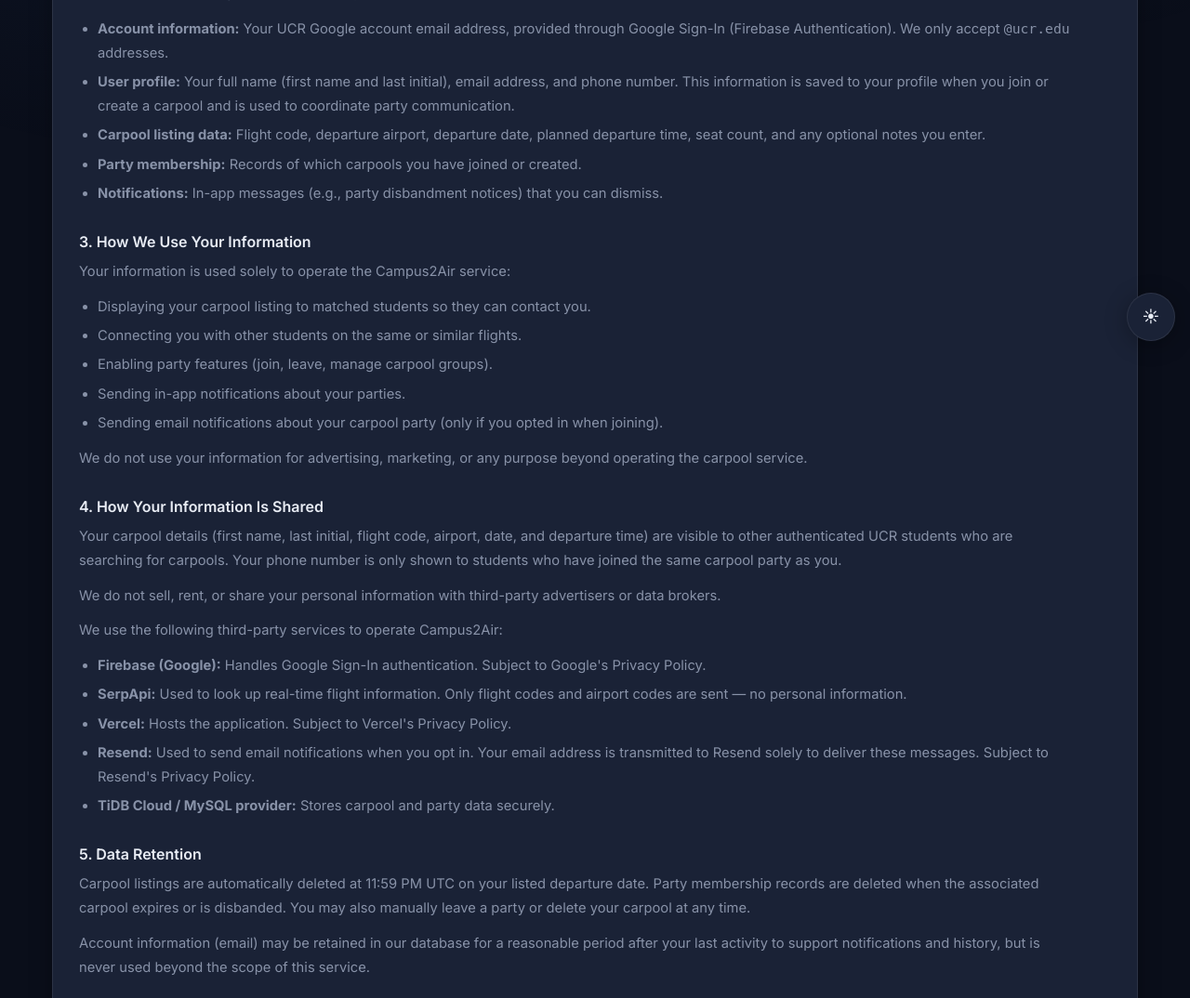
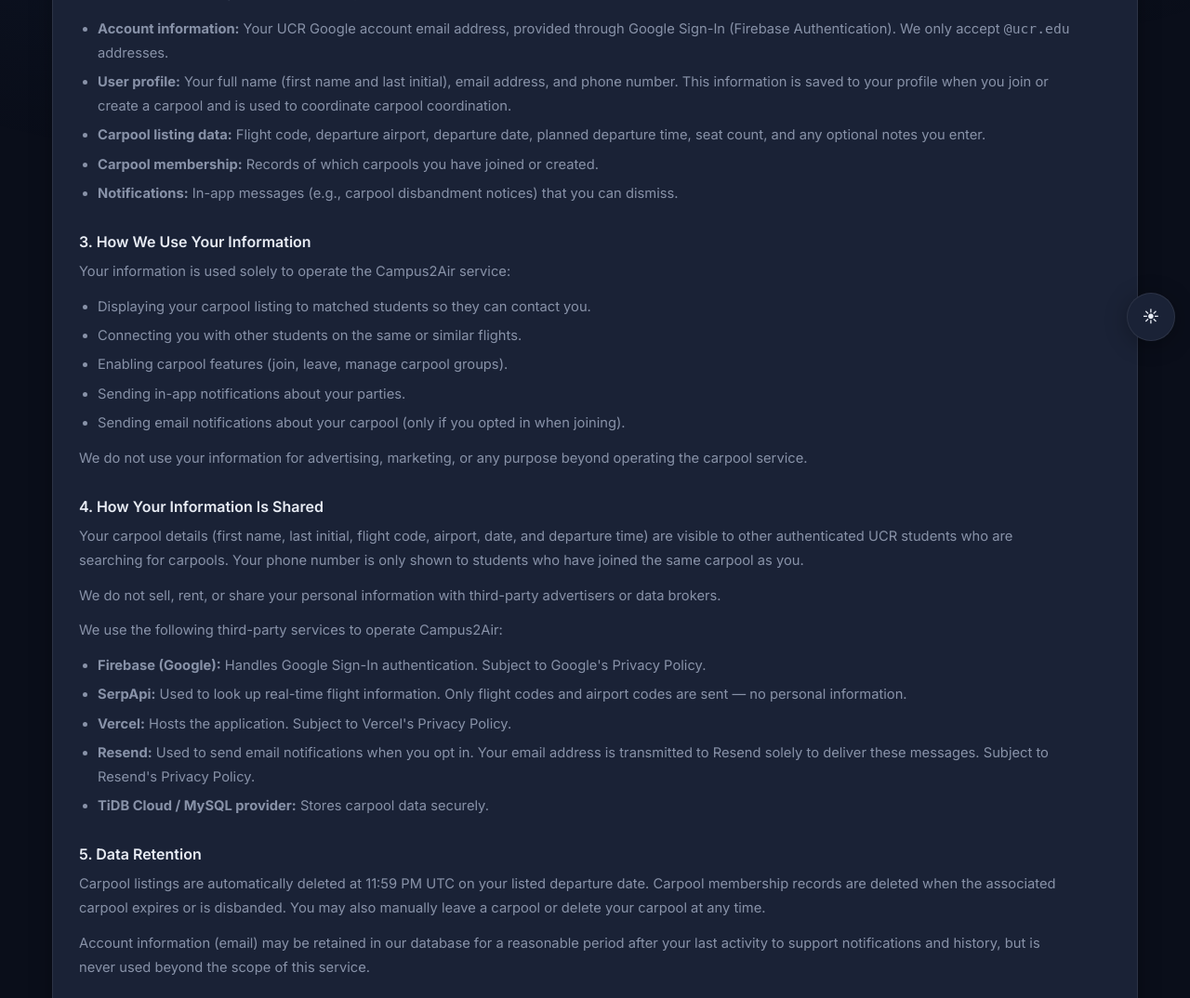
Before and after one commit to CodingGenius0001/univs-carpool-matchmaking, a Flask app: page /privacy in a window 1280 px wide. Shown: the part 417-1491 px from the top of the page at 93% size. Run offline with Flask 3, Linux system fonts and the light colour scheme.

Commit message:
Add edit notifications + remove all user-facing 'party' language
- Notify all carpool members when creator edits details (departure time,
  notes, or seat count), listing which fields changed
- Replace every user-facing instance of 'party' / 'Party' with
  'carpool' / 'Carpool' across app.py, my_party.html, search.js,
  join.js, and privacy_policy.html
- Rename internal CSS classes join-party-btn → join-carpool-btn,
  leave-party-btn → leave-carpool-btn for consistency

Co-Authored-By: Claude Sonnet 4.6 <noreply@anthropic.com>

```diff
--- a/app.py
+++ b/app.py
@@ -1013,7 +1013,7 @@ def join_party(carpool_id: int) -> Any:
         (carpool_id, email),
     )
     if existing:
-        return jsonify({"error": "Already in this party"}), 409
+        return jsonify({"error": "Already in this carpool"}), 409
 
     # Check seat cap: seats_available includes the creator seat
     members = db.query(
@@ -1023,7 +1023,7 @@ def join_party(carpool_id: int) -> Any:
     current_count = members[0]["c"] if members else 0
     max_members = int(carpool.get("seats_available", 3))
     if current_count >= max_members:
-        return jsonify({"error": "This carpool party is full"}), 409
+        return jsonify({"error": "This carpool is full"}), 409
 
     # Store phone number and SMS opt-in if provided
     data = request.get_json(silent=True) or {}
@@ -1077,7 +1077,7 @@ def join_party(carpool_id: int) -> Any:
     except Exception:
         pass
 
-    return jsonify({"ok": True, "message": "Joined the party!"})
+    return jsonify({"ok": True, "message": "Joined the carpool!"})
 
 
 @app.post("/api/carpools/<int:carpool_id>/leave")
@@ -1097,7 +1097,7 @@ def leave_party(carpool_id: int) -> Any:
         (carpool_id, email),
     )
     if not member_rows:
-        return jsonify({"error": "You are not a member of this party"}), 404
+        return jsonify({"error": "You are not a member of this carpool"}), 404
 
     carpool = carpool_rows[0]
     is_creator = carpool.get("creator_email") == email
@@ -1119,7 +1119,7 @@ def leave_party(carpool_id: int) -> Any:
                 notify_user(creator_email, f"{leaver_name} left your carpool for {flight_code} on {flight_date}.")
             except Exception:
                 pass
-        return jsonify({"ok": True, "message": "Left the party."})
+        return jsonify({"ok": True, "message": "Left the carpool."})
 
     # Creator is leaving: transfer ownership if members remain, otherwise disband.
     remaining_members = db.query(
@@ -1130,7 +1130,7 @@ def leave_party(carpool_id: int) -> Any:
     if not remaining_members:
         # Nobody is left -> auto-disband the party.
         db.execute(f"DELETE FROM carpools WHERE id = {p}", (carpool_id,))
-        return jsonify({"ok": True, "message": "You left and the party was disbanded because no members remained."})
+        return jsonify({"ok": True, "message": "You left and the carpool was disbanded because no members remained."})
 
     # Transfer to the earliest-joined remaining member.
     new_owner_email = remaining_members[0]["user_email"]
@@ -1161,7 +1161,7 @@ def leave_party(carpool_id: int) -> Any:
         notify_user(new_owner_email, f"You are now the organizer of the carpool for {flight_code} on {flight_date}. The previous creator left.")
     except Exception:
         pass
-    return jsonify({"ok": True, "message": f"Left the party. Ownership transferred to {new_owner_email}."})
+    return jsonify({"ok": True, "message": f"Left the carpool. Ownership transferred to {new_owner_email}."})
 
 
 @app.post("/api/carpools/<int:carpool_id>/transfer-and-leave")
@@ -1185,7 +1185,7 @@ def transfer_and_leave(carpool_id: int) -> Any:
         (carpool_id, new_owner_email),
     )
     if not member_check:
-        return jsonify({"error": "New owner must be a current party member"}), 400
+        return jsonify({"error": "New owner must be a current carpool member"}), 400
     profile = db.query(
         f"SELECT first_name, last_initial, phone FROM users WHERE user_email = {p}",
         (new_owner_email,),
@@ -1214,7 +1214,7 @@ def transfer_and_leave(carpool_id: int) -> Any:
         notify_user(new_owner_email, f"You are now the organizer of the carpool for {flight_code} on {flight_date}.")
     except Exception:
         pass
-    return jsonify({"ok": True, "message": "Ownership transferred. You have left the party."})
+    return jsonify({"ok": True, "message": "Ownership transferred. You have left the carpool."})
 
 
 @app.get("/api/my-parties")
@@ -1327,7 +1327,7 @@ def remove_member(carpool_id: int) -> Any:
     if not rows:
         return jsonify({"error": "Carpool not found"}), 404
     if rows[0]["creator_email"] != email:
-        return jsonify({"error": "Only the party creator can remove members"}), 403
+        return jsonify({"error": "Only the carpool creator can remove members"}), 403
     if target_email == email:
         return jsonify({"error": "Cannot remove yourself. Use disband instead."}), 400
     db.execute(
@@ -1347,31 +1347,35 @@ def remove_member(carpool_id: int) -> Any:
 
 @app.post("/api/carpools/<int:carpool_id>/edit")
 def edit_party(carpool_id: int) -> Any:
-    """Allow the party creator to edit party details."""
+    """Allow the carpool creator to edit carpool details."""
     email = session.get("user_email")
     if not email:
         return jsonify({"error": "Login required"}), 401
     p = db.placeholder
-    rows = db.query(f"SELECT creator_email FROM carpools WHERE id = {p}", (carpool_id,))
+    rows = db.query(f"SELECT * FROM carpools WHERE id = {p}", (carpool_id,))
     if not rows:
         return jsonify({"error": "Carpool not found"}), 404
     if rows[0]["creator_email"] != email:
-        return jsonify({"error": "Only the party creator can edit details"}), 403
+        return jsonify({"error": "Only the carpool creator can edit details"}), 403
     data = request.get_json(silent=True) or {}
     updates = []
     params: list[Any] = []
+    changed: list[str] = []
     if "planned_departure_time" in data:
         updates.append(f"planned_departure_time = {p}")
         params.append(str(data["planned_departure_time"]).strip())
+        changed.append("departure time")
     if "notes" in data:
         updates.append(f"notes = {p}")
         params.append(str(data["notes"]).strip())
+        changed.append("notes")
     if "seats_available" in data:
         try:
             seats = int(data["seats_available"])
             if 1 <= seats <= 7:
                 updates.append(f"seats_available = {p}")
                 params.append(seats)
+                changed.append("seat count")
         except (ValueError, TypeError):
             pass
     if not updates:
@@ -1381,7 +1385,22 @@ def edit_party(carpool_id: int) -> Any:
         f"UPDATE carpools SET {', '.join(updates)} WHERE id = {p}",
         tuple(params),
     )
-    return jsonify({"ok": True, "message": "Party updated."})
+    # Notify all members except the creator
+    if changed:
+        carpool = rows[0]
+        flight_code = carpool.get("flight_code", "")
+        flight_date = carpool.get("requested_flight_date", "")
+        changed_str = ", ".join(changed)
+        members = db.query(
+            f"SELECT user_email FROM party_members WHERE carpool_id = {p} AND user_email != {p}",
+            (carpool_id, email),
+        )
+        for m in members:
+            try:
+                notify_user(m["user_email"], f"The carpool for {flight_code} on {flight_date} has been updated ({changed_str}) by the organizer.")
+            except Exception:
+                pass
+    return jsonify({"ok": True, "message": "Carpool updated."})
 
 
 @app.post("/api/carpools/<int:carpool_id>/disband")
@@ -1400,7 +1419,7 @@ def disband_party(carpool_id: int) -> Any:
         return jsonify({"error": "Carpool not found"}), 404
     carpool = rows[0]
     if carpool["creator_email"] != email:
-        return jsonify({"error": "Only the party creator can disband the party"}), 403
+        return jsonify({"error": "Only the carpool creator can disband the carpool"}), 403
     # Notify all members (except creator)
     members = db.query(
         f"SELECT user_email FROM party_members WHERE carpool_id = {p} AND user_email != {p}",
@@ -1416,7 +1435,7 @@ def disband_party(carpool_id: int) -> Any:
     # Delete all party members and the carpool
     db.execute(f"DELETE FROM party_members WHERE carpool_id = {p}", (carpool_id,))
     db.execute(f"DELETE FROM carpools WHERE id = {p}", (carpool_id,))
-    return jsonify({"ok": True, "message": "Party disbanded."})
+    return jsonify({"ok": True, "message": "Carpool disbanded."})
 
 
 @app.get("/api/notifications")
--- a/templates/privacy_policy.html
+++ b/templates/privacy_policy.html
@@ -70,10 +70,10 @@
           <p>We collect the following information when you use Campus2Air:</p>
           <ul>
             <li><strong>Account information:</strong> Your UCR Google account email address, provided through Google Sign-In (Firebase Authentication). We only accept <code>@ucr.edu</code> addresses.</li>
-            <li><strong>User profile:</strong> Your full name (first name and last initial), email address, and phone number. This information is saved to your profile when you join or create a carpool and is used to coordinate party communication.</li>
+            <li><strong>User profile:</strong> Your full name (first name and last initial), email address, and phone number. This information is saved to your profile when you join or create a carpool and is used to coordinate carpool coordination.</li>
             <li><strong>Carpool listing data:</strong> Flight code, departure airport, departure date, planned departure time, seat count, and any optional notes you enter.</li>
-            <li><strong>Party membership:</strong> Records of which carpools you have joined or created.</li>
-            <li><strong>Notifications:</strong> In-app messages (e.g., party disbandment notices) that you can dismiss.</li>
+            <li><strong>Carpool membership:</strong> Records of which carpools you have joined or created.</li>
+            <li><strong>Notifications:</strong> In-app messages (e.g., carpool disbandment notices) that you can dismiss.</li>
           </ul>
 
           <h3>3. How We Use Your Information</h3>
@@ -81,14 +81,14 @@
           <ul>
             <li>Displaying your carpool listing to matched students so they can contact you.</li>
             <li>Connecting you with other students on the same or similar flights.</li>
-            <li>Enabling party features (join, leave, manage carpool groups).</li>
+            <li>Enabling carpool features (join, leave, manage carpool groups).</li>
             <li>Sending in-app notifications about your parties.</li>
-            <li>Sending email notifications about your carpool party (only if you opted in when joining).</li>
+            <li>Sending email notifications about your carpool (only if you opted in when joining).</li>
           </ul>
           <p>We do not use your information for advertising, marketing, or any purpose beyond operating the carpool service.</p>
 
           <h3>4. How Your Information Is Shared</h3>
-          <p>Your carpool details (first name, last initial, flight code, airport, date, and departure time) are visible to other authenticated UCR students who are searching for carpools. Your phone number is only shown to students who have joined the same carpool party as you.</p>
+          <p>Your carpool details (first name, last initial, flight code, airport, date, and departure time) are visible to other authenticated UCR students who are searching for carpools. Your phone number is only shown to students who have joined the same carpool as you.</p>
           <p>We do not sell, rent, or share your personal information with third-party advertisers or data brokers.</p>
           <p>We use the following third-party services to operate Campus2Air:</p>
           <ul>
@@ -96,11 +96,11 @@
             <li><strong>SerpApi:</strong> Used to look up real-time flight information. Only flight codes and airport codes are sent — no personal information.</li>
             <li><strong>Vercel:</strong> Hosts the application. Subject to Vercel's Privacy Policy.</li>
             <li><strong>Resend:</strong> Used to send email notifications when you opt in. Your email address is transmitted to Resend solely to deliver these messages. Subject to Resend's Privacy Policy.</li>
-            <li><strong>TiDB Cloud / MySQL provider:</strong> Stores carpool and party data securely.</li>
+            <li><strong>TiDB Cloud / MySQL provider:</strong> Stores carpool data securely.</li>
           </ul>
 
           <h3>5. Data Retention</h3>
-          <p>Carpool listings are automatically deleted at 11:59 PM UTC on your listed departure date. Party membership records are deleted when the associated carpool expires or is disbanded. You may also manually leave a party or delete your carpool at any time.</p>
+          <p>Carpool listings are automatically deleted at 11:59 PM UTC on your listed departure date. Carpool membership records are deleted when the associated carpool expires or is disbanded. You may also manually leave a carpool or delete your carpool at any time.</p>
           <p>Account information (email) may be retained in our database for a reasonable period after your last activity to support notifications and history, but is never used beyond the scope of this service.</p>
 
           <h3>6. Data Security</h3>
```
Also changed, not shown: static/search.js (+15 -15 lines), templates/my_party.html (+28 -28 lines).
